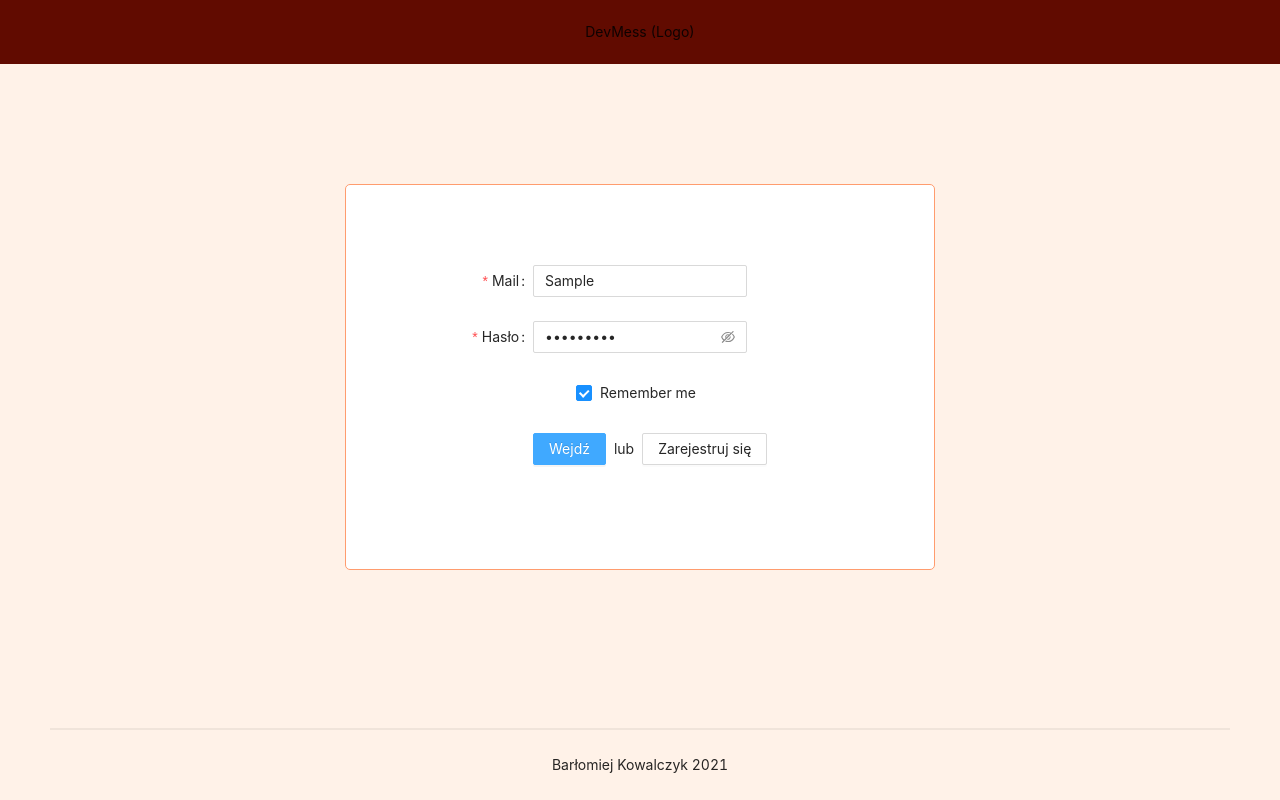
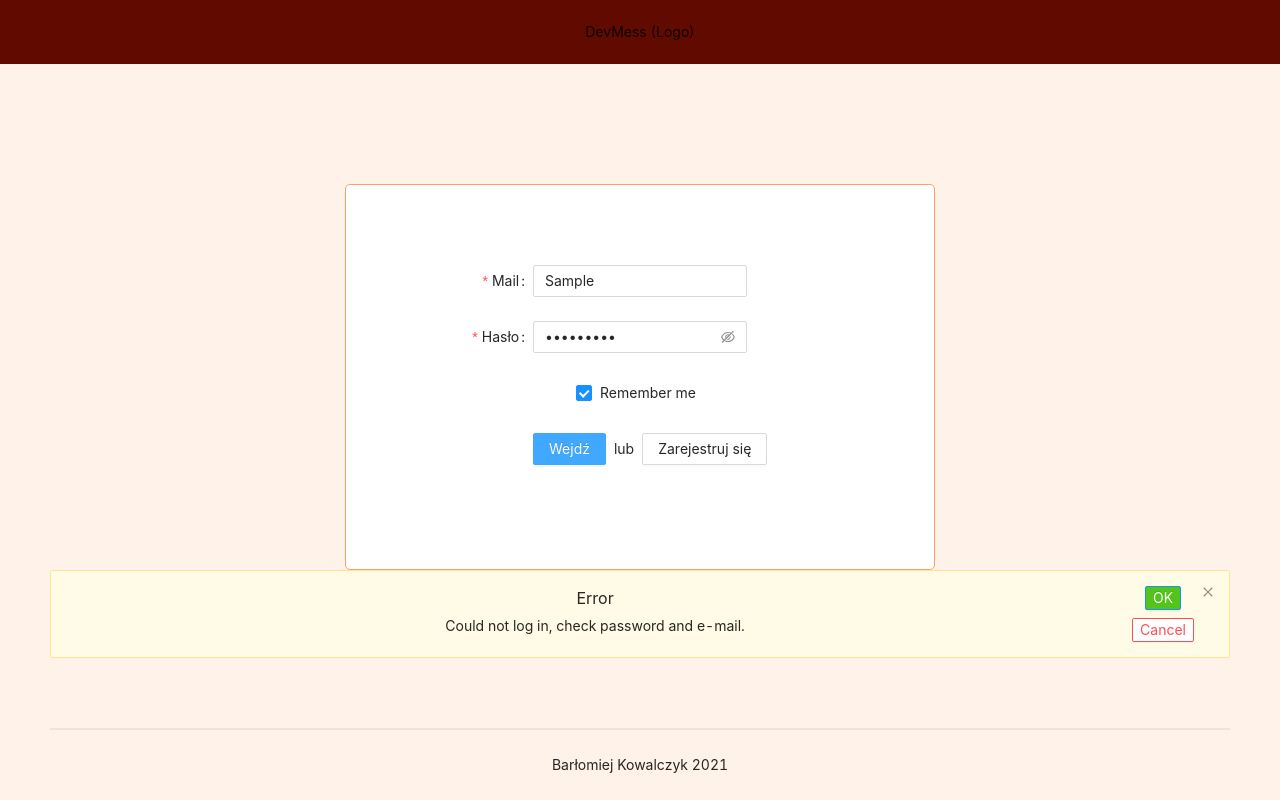
Before and after one commit to Jarsey45/DevMess, a React (Create React App) app: page / in a window 1280 px wide. Both pictures are taken after typing "Sample", "Sample123" into the empty fields and a click on the button "Wejdź". Built offline with nearby package versions, Linux system fonts and the light colour scheme; no server answers.

Commit message:
#001 Simple Alerts on LoginScreen

```diff
--- /dev/null
+++ b/src/Components/Alerts/DefaultAlert.tsx
@@ -0,0 +1,34 @@
+import React, { Component } from 'react'
+import { Alert, Button, Space } from 'antd'
+import { AlertProps } from '../../types/interfaces'
+
+export default class DefaultAlert extends Component<AlertProps> {
+  constructor(props: AlertProps) {
+    super(props)
+    console.log('alert Added');
+    this.state = {
+
+    }
+  }
+
+  render() {
+    return (
+      <Alert
+        message={this.props?.title}
+        description={this.props?.message}
+        type="warning"
+        action={
+          <Space direction="vertical">
+            <Button size="small" type="primary" onClick={this.props.handleOk}>
+              OK
+            </Button>
+            <Button size="small" danger type="ghost" onClick={this.props.handleCancel} >
+              Cancel
+            </Button>
+          </Space>
+        }
+        closable
+      />
+    )
+  }
+}
--- a/src/Components/Login/LoginView.tsx
+++ b/src/Components/Login/LoginView.tsx
@@ -1,19 +1,27 @@
-import React, { useState } from 'react'
-import { useDispatch } from 'react-redux'
+import React, { useCallback, useState } from 'react'
+import { useSelector, useDispatch } from 'react-redux'
 import { Layout, Row, Col, Divider } from 'antd';
 import '../../styles/antd_stylesheet.css';
 import SignInView from './SignInView';
 import SignUpView from './SignUpView';
-import { UserData } from '../../types/interfaces'
+//import { userLogin, addAlert } from '../../features/loginReducers'
+import DefaultAlert from '../Alerts/DefaultAlert';
+import { UserData } from '../../types/interfaces';
 import { LoginUser, RegisterUser } from '../../api/Firebase';
+import { RootState } from '../../app/store';
+import { addAlert, disableAlert } from '../../features/loginReducers';
 const { Header, Content, Footer } = Layout;
 
 
 const LoginView: React.FC = () => {
   const [wantToRegister, setWantRegister] = useState(false)
-  //const isLogged = useSelector((state: RootState) => state?.login.logged.status);
+  const alerts = useSelector((state: RootState) => state.login.alerts);
+  const dispatch = useDispatch();
 
-  const dispatch = useDispatch();
+  //TODO: DOKONCZ TO KURWO
+  const discardAlert = (id: number) => {
+    dispatch(disableAlert(id))
+  }
 
   const tryLog = async (data: UserData) => {
     switch (data.type) {
@@ -21,9 +29,25 @@ const LoginView: React.FC = () => {
 
         const didLogIn = await LoginUser(data, {});
         if (didLogIn.valueOf())
-          console.log('Zalogowano', '=>', data.username)
+          console.log('Logged', '=>', data.username)
         else
-          console.log('Nie można zalogować, sprawdz mail lub haslo')
+          dispatch(
+            addAlert(
+              {// shouldn't delete all items from alerts but for now it does
+                element: {
+                  title: "Error",
+                  message: "Could not log in, check password and e-mail. ",
+                },
+                id: alerts.length
+              }
+            )
+          )
+        // <DefaultAlert
+        //           title="Error"
+        //           message="Could not log in, check password and e-mail. "
+        //           handleOk={() => { discardAlert(alerts.length) }}
+        //           handleCancel={() => { console.log('cancel') }}
+        //         ></DefaultAlert>
 
         if (didLogIn)
           return;//TODO: jeżeli zaloguje to wjebać to wszystko do store
@@ -32,6 +56,21 @@ const LoginView: React.FC = () => {
           break;
       case "register":
         const didRegister = await RegisterUser(data, {});
+
+        if (didRegister)
+          console.log('Registered', '=>', data.username)
+        else
+          dispatch(
+            addAlert(
+              {// shouldn't delete all items from alerts but for now it does
+                element: {
+                  title: "Error",
+                  message: "Could not resolve signup, please try again. ",
+                },
+                id: alerts.length
+              }
+            )
+          )
         //TODO: jeżeli zarejestruje to wjebać to wszystko do store
         break;
     }
@@ -52,6 +91,15 @@ const LoginView: React.FC = () => {
           </Col>
           <Col span={6}></Col>
         </Row>
+        {alerts.map((el: { element: any, id: number }) =>
+          <DefaultAlert
+            title={el.element.title}
+            message={el.element.message}
+            handleOk={() => { discardAlert(el.id) }}
+            handleCancel={() => { console.log('cancel') }}
+          ></DefaultAlert>
+        )}
+
       </Content>
       <Footer className="footer">
         <Divider style={{ borderWidth: 2, borderColor: "1px solid #610b00" }} />
--- a/src/api/Firebase.tsx
+++ b/src/api/Firebase.tsx
@@ -13,9 +13,9 @@ import { UserData } from '../types/interfaces';
 
 
 // For Firebase JS SDK v7.20.0 and later, measurementId is optional
-import {FIREBASE_CONFIG} from './Env'
+import { FIREBASE_CONFIG } from './Env'
 
-
+//TODO: Add rules to firestoreDB after goin public
 firebase.initializeApp(FIREBASE_CONFIG);
 
 
--- a/src/features/loginReducers.tsx
+++ b/src/features/loginReducers.tsx
@@ -1,33 +1,73 @@
 /* eslint-disable no-unreachable */
-import { createSlice } from '@reduxjs/toolkit';
+import { createSlice, PayloadAction } from '@reduxjs/toolkit';
 
-const initialState = {
+interface InitState {
+  logged: {
+    id: string;
+    status: boolean
+    username: string
+  };
+  alerts: Array<{
+    element: {
+      title: string;
+      message: string;
+    },
+    id: number
+  }>
+}
+
+const initialState: InitState = {
   logged: {
     id: '',
     status: false,
     username: ''
   },
+  alerts: []
 }
 
 export const loginSlice = createSlice({
   name: 'login',
   initialState,
   reducers: {
-    login: (state, action) => {
-      return {
-        ...state,
-        logged: {
-          id: action.payload.id,
-          status: true,
-          username: action.payload.username
-        }
-      }
+    userLogin: (state, action) => {
+      console.log(action, state);
+      // switch (action.type) {
+      //   case "log_in":
+      //     return {
+      //       ...state,
+      //       logged: {
+      //         id: action.payload.id,
+      //         status: true,
+      //         username: action.payload.username
+      //       }
+      //     }
+      //   case "add_alert":
+      //     console.log(state)
+      //     return {
+      //       ...state,
+      //       alerts: [{
+      //         visibility: true,
+      //         element: {
+      //           title: 'string',
+      //           message: 'string',
+      //         }
+      //       }]
+      //     }
+      //     break;
+      //}
+
+    },
+    addAlert: (state, action) => {
+      state.alerts.push(action.payload)
+    },
+    disableAlert: (state, action) => {
+      state.alerts = state.alerts.filter(el => el.id !== action.payload)
     }
   }
 
 })
 
 
-export const { login } = loginSlice.actions;
+export const { userLogin, addAlert, disableAlert } = loginSlice.actions;
 
 export default loginSlice.reducer;
```
Also changed, not shown: src/types/interfaces.tsx (+11 -0 lines).
